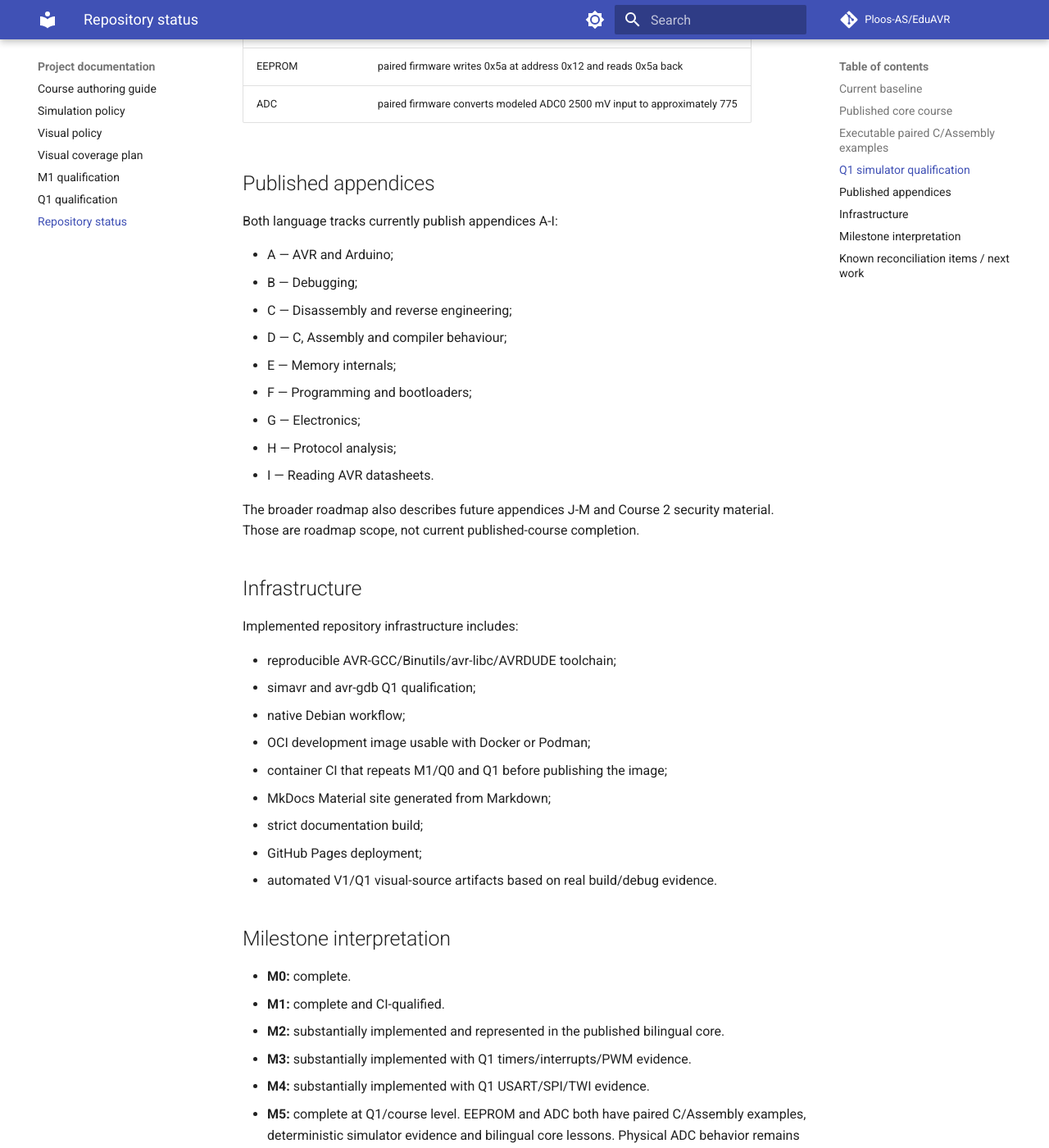
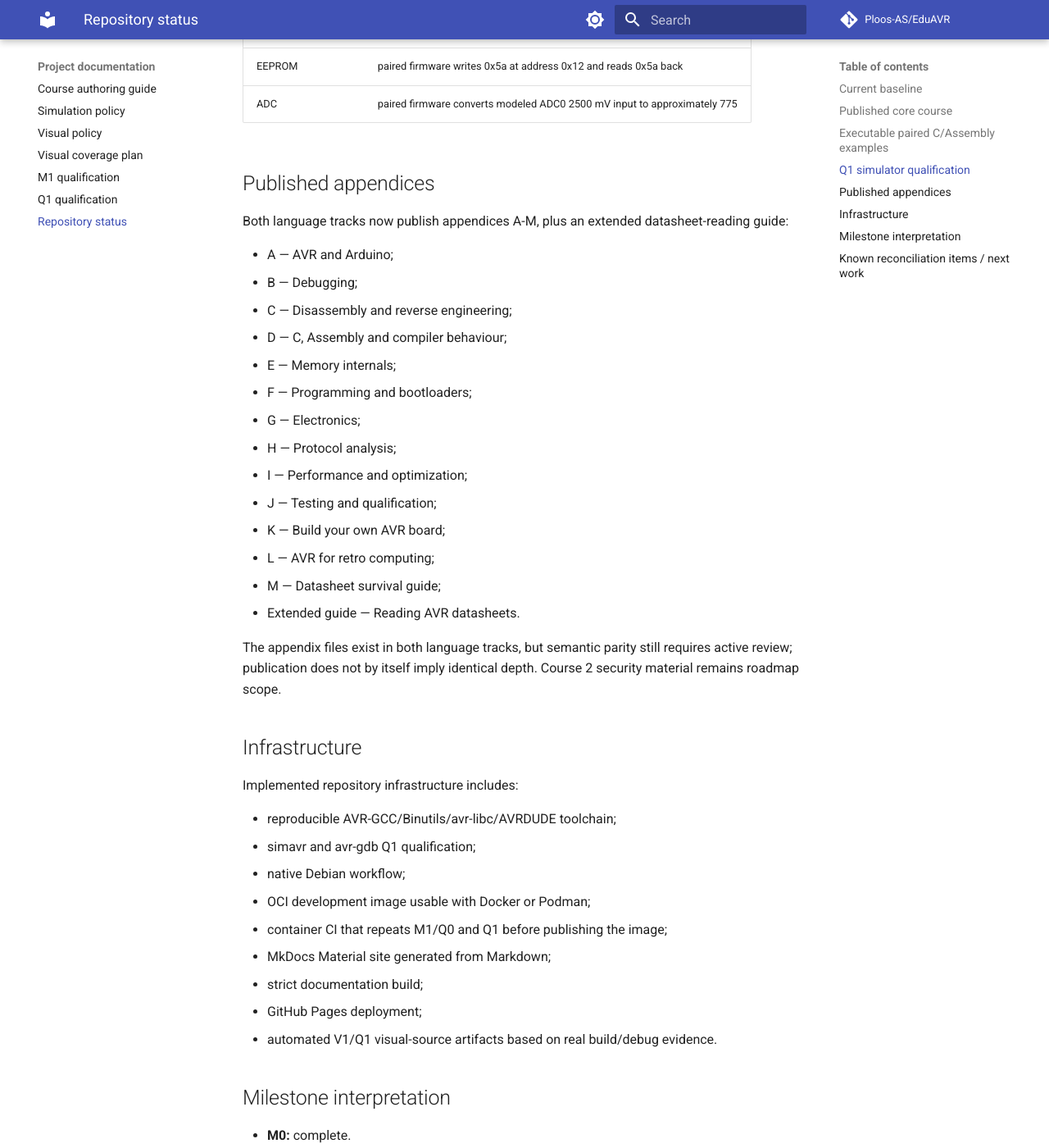
Before and after one commit to Ploos-AS/EduAVR, an MkDocs documentation site: the page built from docs/STATUS.md, in a window 1280 px wide and 1400 px high, scrolled down 2573 px. Shown: the whole window at 82% size. Built offline with MkDocs 1.6.1 and Material for MkDocs 9.7.7, drawn with Linux system fonts in a browser that asks for light colours; comment, search, counter and statistics services are not loaded; some of the changed text lies outside the part shown.

Commit message:
docs: reconcile appendix publication status

```diff
--- a/docs/STATUS.md
+++ b/docs/STATUS.md
@@ -75,7 +75,7 @@ Current automated Q1 evidence covers:
 
 ## Published appendices
 
-Both language tracks currently publish appendices A-I:
+Both language tracks now publish appendices A-M, plus an extended datasheet-reading guide:
 
 - A — AVR and Arduino;
 - B — Debugging;
@@ -85,9 +85,14 @@ Both language tracks currently publish appendices A-I:
 - F — Programming and bootloaders;
 - G — Electronics;
 - H — Protocol analysis;
-- I — Reading AVR datasheets.
+- I — Performance and optimization;
+- J — Testing and qualification;
+- K — Build your own AVR board;
+- L — AVR for retro computing;
+- M — Datasheet survival guide;
+- Extended guide — Reading AVR datasheets.
 
-The broader roadmap also describes future appendices J-M and Course 2 security material. Those are roadmap scope, not current published-course completion.
+The appendix files exist in both language tracks, but semantic parity still requires active review; publication does not by itself imply identical depth. Course 2 security material remains roadmap scope.
 
 ## Infrastructure
 
@@ -117,7 +122,7 @@ Implemented repository infrastructure includes:
 ## Known reconciliation items / next work
 
 1. Continue language-parity checks as new chapters are added.
-2. Expand appendices J-M only when their actual Markdown content exists.
+2. Continue semantic EN/NO parity work for appendices A-M; several Norwegian versions are currently shorter than their English counterparts.
 3. Add real EduBoard CAD/Q2 visuals only from stable board revisions and physical evidence.
 
 This file should be updated whenever a milestone changes materially. The executable tests and CI are authoritative for qualification claims; the published navigation is authoritative for what is currently part of the course.
```
